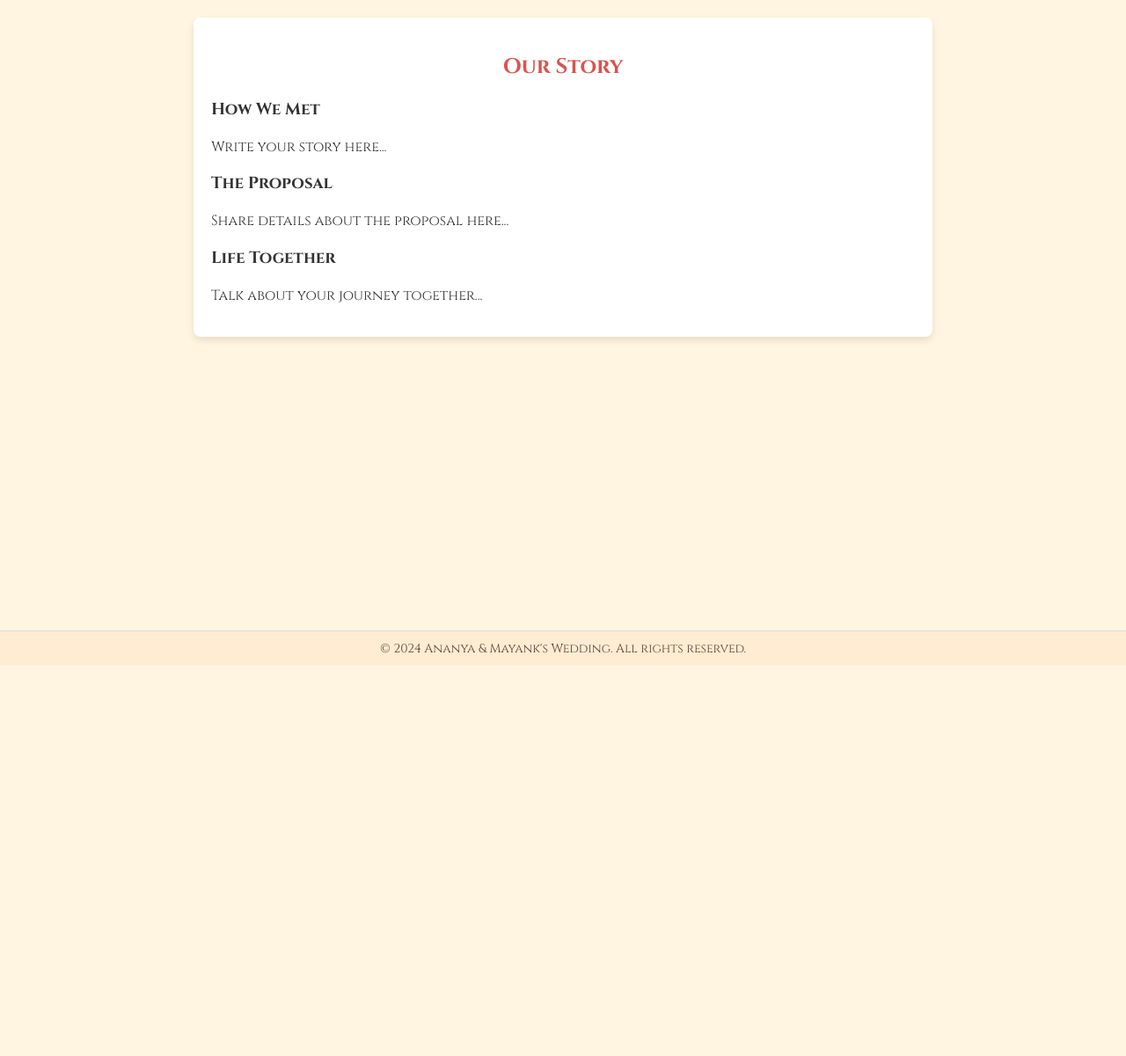
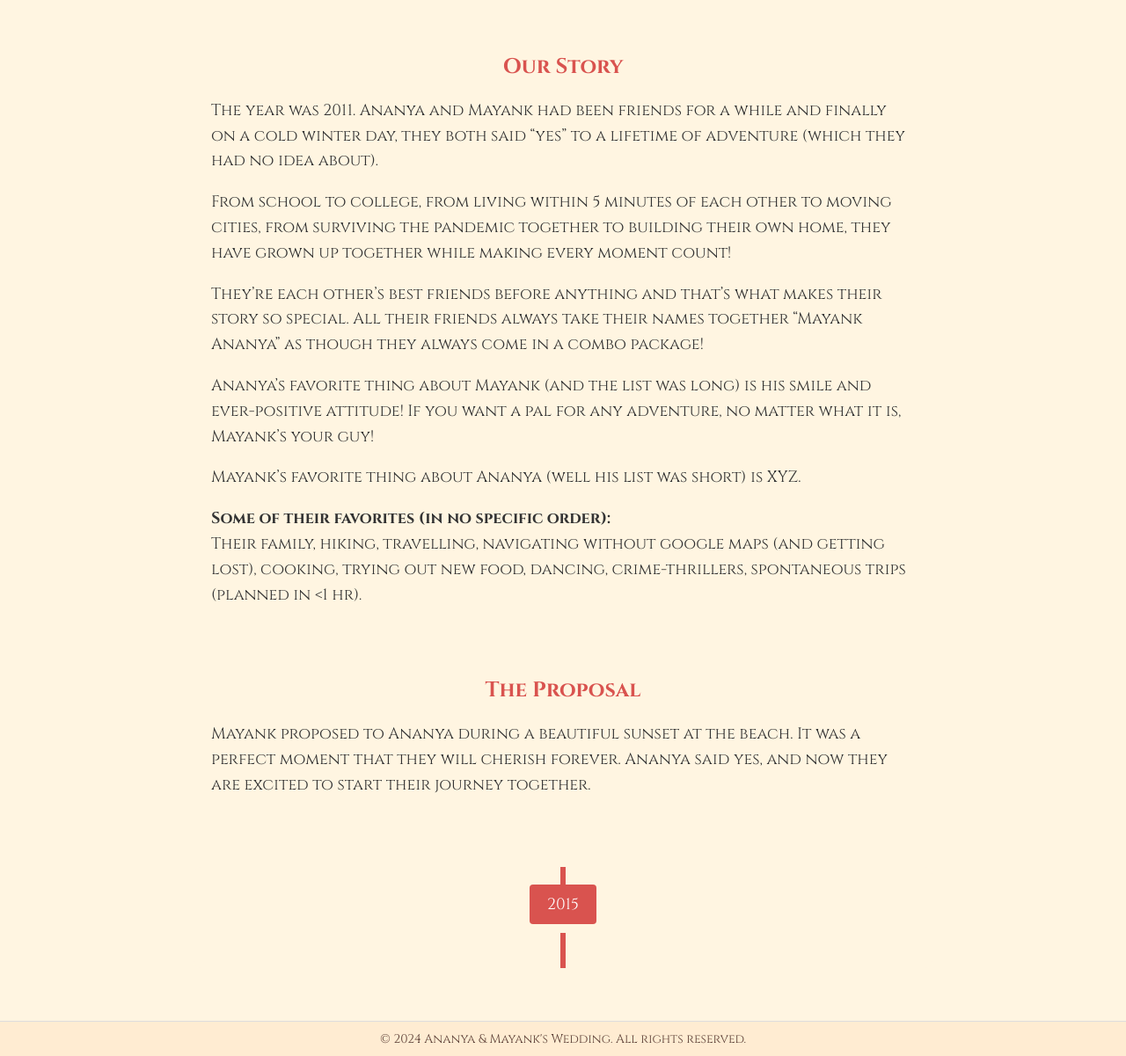
Before and after one commit to mayank26saxena/wedding-website, a Flask app: page /our_story in a window 1280 px wide. Shown: the part 43-1244 px from the top of the page at 88% size. Before the commit the page ends 800 px from the top, so only its background shows below. Run offline with Flask 2, Linux system fonts and the light colour scheme.

Commit message:
Update text and setup timeline for the our story page

```diff
--- a/templates/our_story.html
+++ b/templates/our_story.html
@@ -1,21 +1,196 @@
 {% extends "base.html" %}
-
 {% block title %}Ananya & Mayank | Our Story{% endblock %}
 
 {% block content %}
-<div class="story-container">
-    <h2>Our Story</h2>
-    <div class="story-item">
-        <h3>How We Met</h3>
-        <p>Write your story here...</p>
+<style>
+    /* Our Story Page Styles */
+    .story-page-container {
+        display: flex;
+        flex-direction: column;
+        align-items: center;
+        padding: 20px;
+        background-color: #fff5e1;
+        color: #333;
+    }
+
+    .section-container {
+        width: 100%;
+        max-width: 800px;
+        margin-bottom: 40px;
+        text-align: center;
+    }
+
+    .section-container h2 {
+        color: #d9534f;
+        font-family: 'Cinzel', serif;
+    }
+
+    .section-container p {
+        font-size: 18px;
+        line-height: 1.6;
+        text-align: left;
+    }
+
+    /* Timeline container */
+    .timeline {
+        display: flex;
+        flex-direction: column;
+        align-items: center;
+        position: relative;
+        width: 100%;
+        max-width: 800px;
+        margin: 20px auto;
+        padding: 20px;
+        background-color: #fff5e1;
+        border-radius: 8px;
+    }
+
+    /* Vertical line */
+    .timeline::before {
+        content: '';
+        position: absolute;
+        width: 6px;
+        background-color: #d9534f;
+        top: 0;
+        bottom: 0;
+        left: 50%;
+        margin-left: -3px;
+    }
+
+    /* Container for each timeline event */
+    .timeline-event {
+        display: flex;
+        flex-direction: column;
+        align-items: center;
+        position: relative;
+        background-color: inherit;
+        width: 100%;
+        text-align: center;
+        margin-bottom: 20px;
+    }
+
+    .timeline-event .year-box {
+        background-color: #d9534f;
+        color: white;
+        padding: 10px 20px;
+        border-radius: 4px;
+        cursor: pointer;
+        font-size: 18px;
+        font-family: 'Cinzel', serif;
+    }
+
+    .timeline-event .card-container {
+        display: flex;
+        justify-content: center;
+        width: 100%;
+        margin-top: 10px;
+    }
+
+    .timeline-event .card {
+        display: none;
+        padding: 20px;
+        background-color: #fff;
+        border: 1px solid #ddd;
+        border-radius: 8px;
+        box-shadow: 0 4px 8px rgba(0, 0, 0, 0.1);
+        transition: transform 0.3s, box-shadow 0.3s;
+        text-align: left;
+        position: relative;
+        max-width: 300px;
+        cursor: pointer;
+    }
+
+    .timeline-event .card img {
+        width: 100%;
+        border-bottom: 1px solid #ddd;
+        margin-bottom: 10px;
+    }
+
+    .timeline-event .card .content {
+        padding: 10px;
+        background-color: #fff;
+        border-radius: 6px;
+    }
+
+    .timeline-event .card:hover {
+        transform: scale(1.05);
+        box-shadow: 0 8px 16px rgba(0, 0, 0, 0.2);
+    }
+
+    /* Responsive adjustments */
+    @media (max-width: 768px) {
+        .timeline::before {
+            left: 50%;
+            margin-left: -3px;
+        }
+
+        .timeline-event {
+            width: 100%;
+            padding-left: 10px;
+            padding-right: 10px;
+        }
+
+        .timeline-event .card-container {
+            flex-direction: column;
+            align-items: center;
+        }
+    }
+</style>
+
+<div class="story-page-container">
+    <div class="section-container">
+        <h2>Our Story</h2>
+        <p>
+            The year was 2011. Ananya and Mayank had been friends for a while and finally on a cold winter day, they both said “yes” to a lifetime of adventure (which they had no idea about).
+        </p>
+        <p>
+            From school to college, from living within 5 minutes of each other to moving cities, from surviving the pandemic together to building their own home, they have grown up together while making every moment count!
+        </p>
+        <p>
+            They’re each other’s best friends before anything and that’s what makes their story so special. All their friends always take their names together “Mayank Ananya” as though they always come in a combo package!
+        </p>
+        <p>
+            Ananya’s favorite thing about Mayank (and the list was long) is his smile and ever-positive attitude! If you want a pal for any adventure, no matter what it is, Mayank’s your guy!
+        </p>
+        <p>
+            Mayank’s favorite thing about Ananya (well his list was short) is XYZ.
+        </p>
+        <p>
+            <strong>Some of their favorites (in no specific order):</strong>
+            <br>Their family, hiking, travelling, navigating without google maps (and getting lost), cooking, trying out new food, dancing, crime-thrillers, spontaneous trips (planned in &lt;1 hr).
+        </p>
     </div>
-    <div class="story-item">
-        <h3>The Proposal</h3>
-        <p>Share details about the proposal here...</p>
+    <div class="section-container">
+        <h2>The Proposal</h2>
+        <p>
+            Mayank proposed to Ananya during a beautiful sunset at the beach. It was a perfect moment that they will cherish forever. Ananya said yes, and now they are excited to start their journey together.
+        </p>
     </div>
-    <div class="story-item">
-        <h3>Life Together</h3>
-        <p>Talk about your journey together...</p>
+
+    <div class="timeline">
+        <div class="timeline-event">
+            <div class="year-box" onclick="toggleCard(this)">2015</div>
+            <div class="card-container">
+                <div class="card">
+                    <img src="static/images/our-story/timeline-1.jpg" alt="2015">
+                    <div class="content">
+                        <h2>2015</h2>
+                        <p>This is the year Ananya and Mayank first met. It was a year full of new beginnings and cherished memories.</p>
+                    </div>
+                </div>
+            </div>
+        </div>
     </div>
 </div>
+
+<script>
+    function toggleCard(element) {
+        var card = element.nextElementSibling.querySelector('.card');
+        if (card.style.display === "block") {
+            card.style.display = "none";
+        } else {
+            card.style.display = "block";
+        }
+    }
+</script>
 {% endblock %}
```
Also changed, not shown: static/images/our-story/timeline-1.jpg (added).
